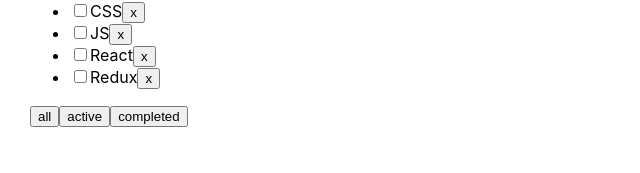
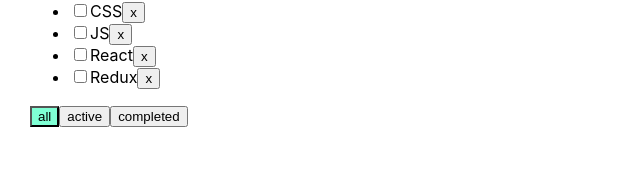
Before and after one commit to DmitryMN/incubator-todolist, a React (Create React App) app: page / in a window 1280 px wide. Shown: the part 127-300 px from the top of the page, without its empty margins (0-640 px from the left). Built offline with nearby package versions, Linux system fonts and the light colour scheme.

Commit message:
add className for button all active completed

```diff
--- a/src/App.css
+++ b/src/App.css
@@ -10,3 +10,6 @@
 .is_done {
   opacity: 0.5;
 }
+.active-filter {
+  background-color: aquamarine;
+}
--- a/src/App.tsx
+++ b/src/App.tsx
@@ -55,7 +55,7 @@
 
     return (
         <div className="App">
-            <ToDoList title="What to learn" tasks={tasksForTodolist} remove_task={removeTask} changeFilter={changeFilter} addTask={addTask} changeStatus={changeStatus}/>
+            <ToDoList title="What to learn" tasks={tasksForTodolist} remove_task={removeTask} changeFilter={changeFilter} addTask={addTask} changeStatus={changeStatus} filter={filter}/>
         </div>
     );
 }
--- a/src/components/ElementComponents/ButtonChange.tsx
+++ b/src/components/ElementComponents/ButtonChange.tsx
@@ -1,8 +1,10 @@
 import React from "react";
+import {FilterValuesType} from "../../App";
 
 type buttonChangeProps = {
     name: string
     callBack: () => void
+    className?: string
 }
 
 export const ButtonChange = (props: buttonChangeProps) => {
@@ -12,6 +14,6 @@
     }
 
     return(
-        <button onClick={btnClick}>{props.name}</button>
+        <button className={props.className} onClick={btnClick}>{props.name}</button>
     );
 }
--- a/src/components/ToDoList.tsx
+++ b/src/components/ToDoList.tsx
@@ -16,6 +16,7 @@
     changeFilter: (value: FilterValuesType) => void
     addTask: (title: string) => void
     changeStatus: (taskId: string, isDone: boolean) => void
+    filter: FilterValuesType
 }
 
 const ToDoList = (props: propsToDoListType) => {
@@ -36,6 +37,10 @@
         props.changeFilter(value);
     }
 
+    const classNameAll = props.filter === "all" ? "active-filter" : "";
+    const classNameActive = props.filter === "active" ? "active-filter" : "";
+    const classNameCompleted = props.filter === "completed" ? "active-filter" : "";
+
     return(
         <div>
             <h3>{props.title}</h3>
@@ -52,9 +57,9 @@
                 </li>})}
             </ul>
             <div>
-                <ButtonChange name={"all"} callBack={() => changeFilterHandler("all")} />
-                <ButtonChange name={"active"} callBack={() => changeFilterHandler("active")} />
-                <ButtonChange name={"completed"} callBack={() => changeFilterHandler("completed")} />
+                <ButtonChange name={"all"} callBack={() => changeFilterHandler("all")} className={classNameAll} />
+                <ButtonChange name={"active"} callBack={() => changeFilterHandler("active")} className={classNameActive} />
+                <ButtonChange name={"completed"} callBack={() => changeFilterHandler("completed")} className={classNameCompleted}/>
             </div>
         </div>
     );
```
